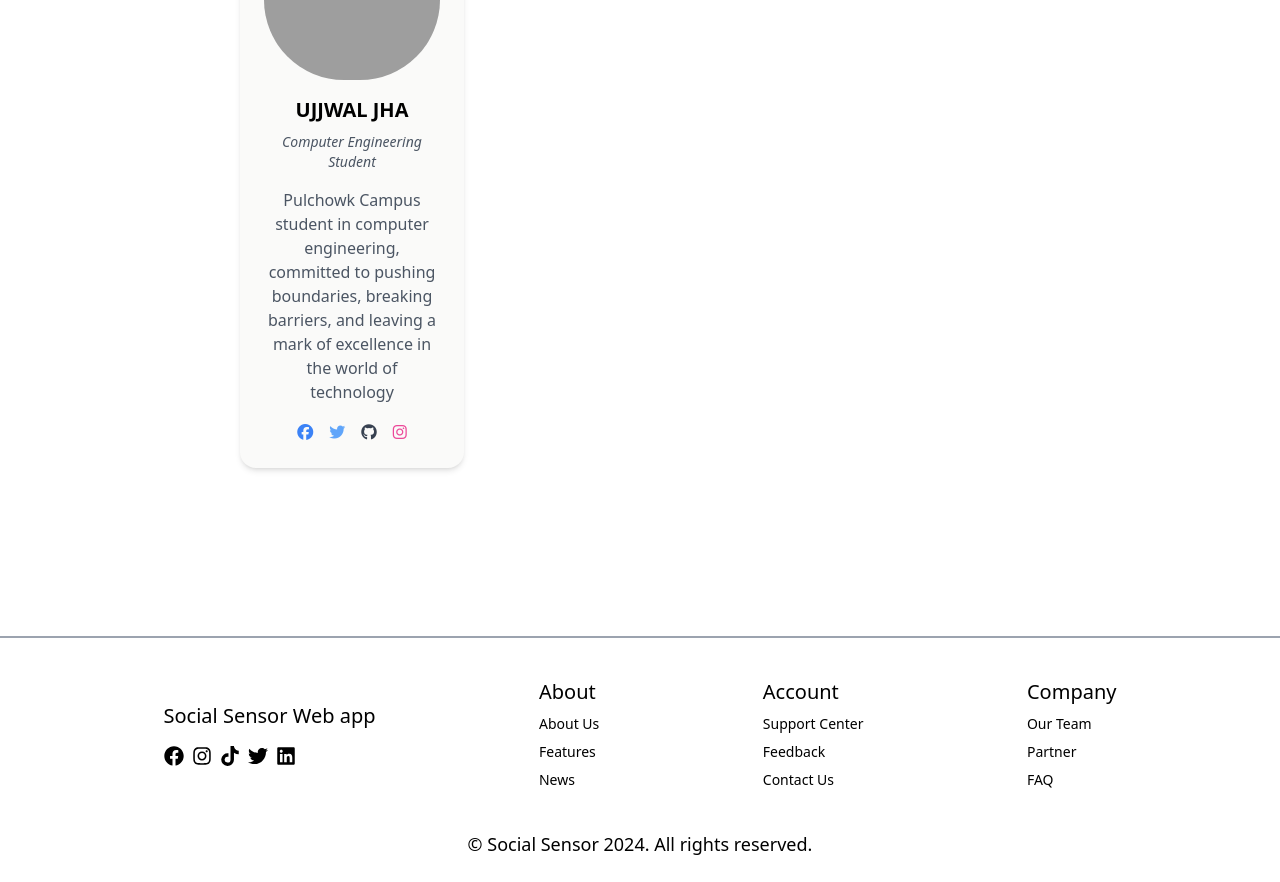
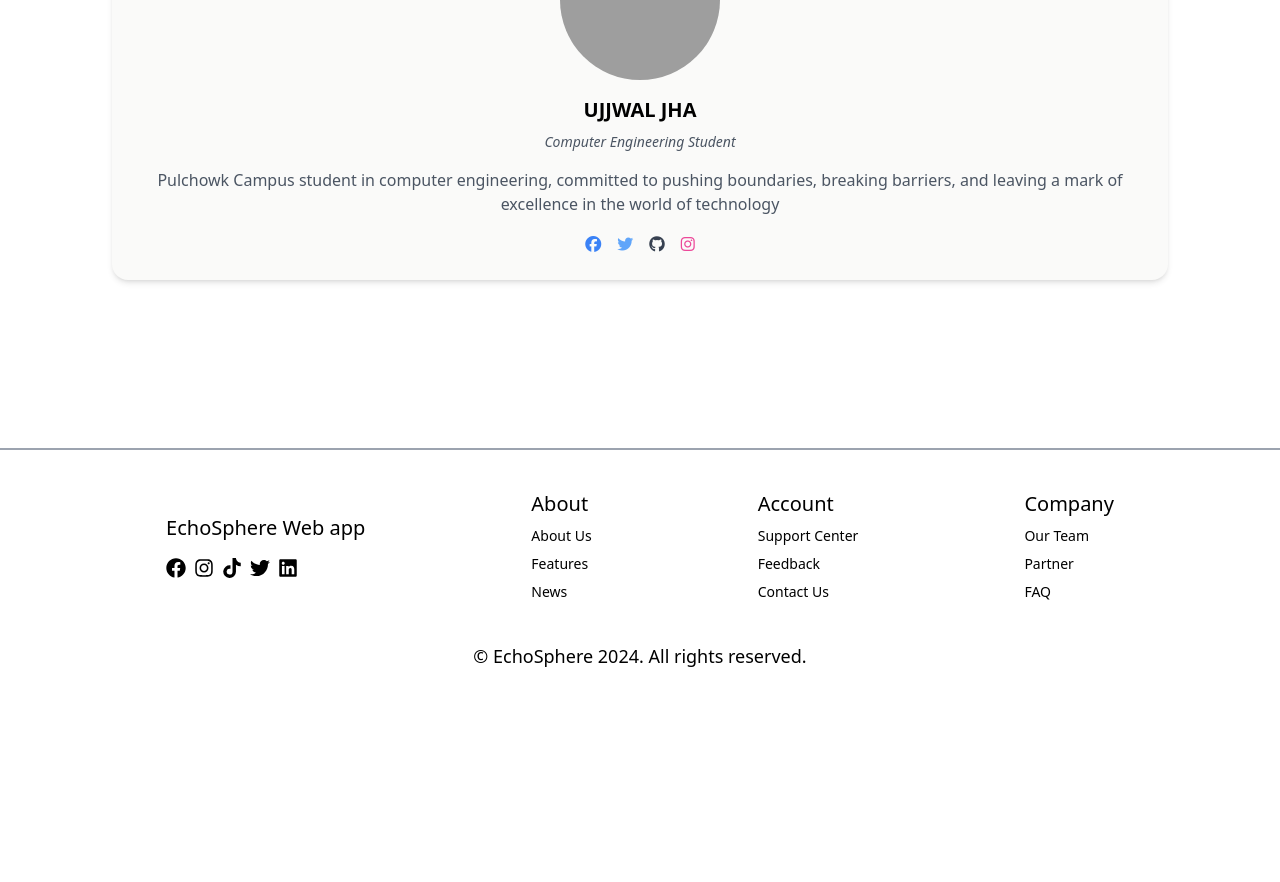
Before and after one commit to Ujj1225/EchoSphere, a React (Vite) app in the folder Client /: page /our-team in a window 1280 px wide. Shown: the part 468-1350 px from the top of the page. After the commit the page ends 1162 px from the top, so only its background shows below. Built offline with nearby package versions, Linux system fonts and the light colour scheme; grey boxes are pictures that could not be loaded.

Commit message:
Refactoring choose and about components

```diff
--- a/Client /src/Components/Choose/Choose.jsx
+++ b/Client /src/Components/Choose/Choose.jsx
@@ -60,7 +60,7 @@ const ChooseComponent = () => {
       <div className=" py-12 px-4">
         {/* Heading */}
         <h2 className="text-3xl font-bold text-gray-800 mb-8">
-          Why Choose Social Sentiment?
+          Why Choose EchoSphere?
         </h2>
 
         {/* Outer border */}
--- a/Client /src/Components/Features/Features.jsx
+++ b/Client /src/Components/Features/Features.jsx
@@ -73,7 +73,7 @@ const FeatureComponent = () => {
       <div className="py-12 px-4 flex flex-col items-center justify-center font-montserrat">
         <h2 className="text-3xl font-bold text-gray-800 mb-8">How It Works</h2>
         <p className="text-black text-sm text-center w-1/2 mb-8">
-          The Social Sensor web app monitors social media for content related to
+          The EchoSphere web app monitors social media for content related to
           public figures, using advanced scraping and sentiment analysis. It
           alerts users in real-time if harmful sentiment is detected, providing
           timely awareness and protection.
--- a/Client /src/Components/FeedbackForm/FeedbackForm.jsx
+++ b/Client /src/Components/FeedbackForm/FeedbackForm.jsx
@@ -49,7 +49,7 @@ const FeedbackForm = () => {
   return (
     <div className="max-w-md mx-auto bg-white rounded-lg shadow-md p-8">
       <form>
-        <div className="mr-28">
+        <div className="mr-28 mb-3">
           <label htmlFor="name" className="block font-bold mb-1">
             Name
           </label>
@@ -60,7 +60,7 @@ const FeedbackForm = () => {
             placeholder="Enter your name"
           />
         </div>
-        <div className="mb-4">
+        <div className="mb-3">
           <label htmlFor="email" className="block font-bold mb-1">
             Email
           </label>
@@ -71,7 +71,7 @@ const FeedbackForm = () => {
             placeholder="Enter your email"
           />
         </div>
-        <div className="mb-4">
+        <div className="mb-3">
           <label htmlFor="feedback" className="block font-bold mb-1">
             Feedback
           </label>
--- a/Client /src/Components/Footer/Footer.jsx
+++ b/Client /src/Components/Footer/Footer.jsx
@@ -9,7 +9,7 @@ const Footer = () => {
         <hr className="w-full border-gray-400 border-t-2" />
         <div className="mx-auto flex  justify-evenly items-center w-full">
           <div className="flex  flex-col gap-1 justify-center items-start">
-            <div className="text-xl text-black">Social Sensor Web app</div>
+            <div className="text-xl text-black">EchoSphere Web app</div>
             <div className="mt-3 flex text-xl gap-2 text-black ">
               <FaFacebook className="hover:text-purple-900" />
               <FaInstagram className="hover:text-purple-900" />
@@ -40,7 +40,7 @@ const Footer = () => {
           </div>
         </div>
         <div className="text-black text-lg">
-          &#169; Social Sensor 2024. All rights reserved.
+          &#169; EchoSphere 2024. All rights reserved.
         </div>
       </div>
     </div>
--- a/Client /src/Components/Hero/Hero.jsx
+++ b/Client /src/Components/Hero/Hero.jsx
@@ -21,7 +21,7 @@ const HeroSection = () => {
             Digital Safety
           </p>
           <p className="text-xl text-black font-serif">
-            Introducing Social Sensor for Nepal Social Media Environment
+            Introducing EchoSphere for Nepal Social Media Environment
           </p>
         </div>
         <Link to="/mainpage">
--- a/Client /src/Pages/TeamPage.jsx
+++ b/Client /src/Pages/TeamPage.jsx
@@ -5,16 +5,15 @@ import Layout from "../Layout/Layout";
 import Footer from "../Components/Footer";
 
 const AboutPage = () => {
-  const customWidth = "80rem";
   return (
-    <div className="mx-32 flex flex-col justify-center items-center">
+    <div className="flex flex-col justify-center items-center min-h-screen">
       <Header />
       <Layout>
         <div className="flex justify-center items-center my-24 mb-32">
           <section className="flex flex-col gap-20 justify-center items-center">
             {/* Top section */}
             <div className="flex flex-col items-center">
-              <h1 className="text-6xl font-bold text-cente">
+              <h1 className="text-6xl font-bold text-center">
                 <span className="relative inline-block">
                   <span className="absolute inset-x-0 bottom-0 h-1 bg-black"></span>
                   <span className="text-black font-bold font-sans">
@@ -23,19 +22,17 @@ const AboutPage = () => {
                 </span>
               </h1>
             </div>
-            <div style={{ maxWidth: customWidth }} className="mx-auto">
-              <div className="grid grid-cols-1 sm:grid-cols-2 md:grid-cols-3 gap-x-16 gap-y-4 ">
+            <div className="flex justify-center items-center">
               <TeamMember
                 imageSrc="https://avatars.githubusercontent.com/u/97169735?v=4"
                 name="Ujjwal Jha"
                 role="Computer Engineering Student"
                 description="Pulchowk Campus student in computer engineering, committed to pushing boundaries, breaking barriers, and leaving a mark of excellence in the world of technology"
                 FacebookLink="#"
-                  InstagramLink={"#"}
-                  TwitterLink={"#"}
+                InstagramLink="#"
+                TwitterLink="#"
                 GitHubLink="https://github.com/Ujj1225"
               />
-              </div>
             </div>
           </section>
         </div>
@@ -44,6 +41,7 @@ const AboutPage = () => {
     </div>
   );
 };
+
 const TeamMember = ({
   imageSrc,
   name,
@@ -55,10 +53,10 @@ const TeamMember = ({
   InstagramLink,
 }) => {
   return (
-    <div className="rounded-2xl shadow-md p-6 bg-stone-50 hover:shadow-lg transition duration-300 transform hover:scale-105 hover:bg-blue-400">
+    <div className="rounded-2xl shadow-md p-6 bg-stone-50 hover:shadow-lg transition duration-300 transform hover:scale-105 hover:bg-blue-400 flex flex-col items-center justify-center">
       <img
         src={imageSrc}
-        className="team-img mx-auto h-40 mb-4 rounded-full object-cover"
+        className="team-img h-40 w-40 mb-4 rounded-full object-cover"
         alt={`${name}'s Photo`}
       />
       <h3 className="text-xl font-bold mb-2 text-center uppercase">{name}</h3>
@@ -67,7 +65,7 @@ const TeamMember = ({
       </div>
       <p className="text-gray-600 text-center">{description}</p>
 
-      {/* Adding icons  */}
+      {/* Adding icons */}
       <ul className="team-icon flex justify-center mt-4 space-x-4">
         {FacebookLink && (
           <a href={FacebookLink} target="_blank" rel="noopener noreferrer">
```
Lines whose indentation alone changed are shown as unchanged.
